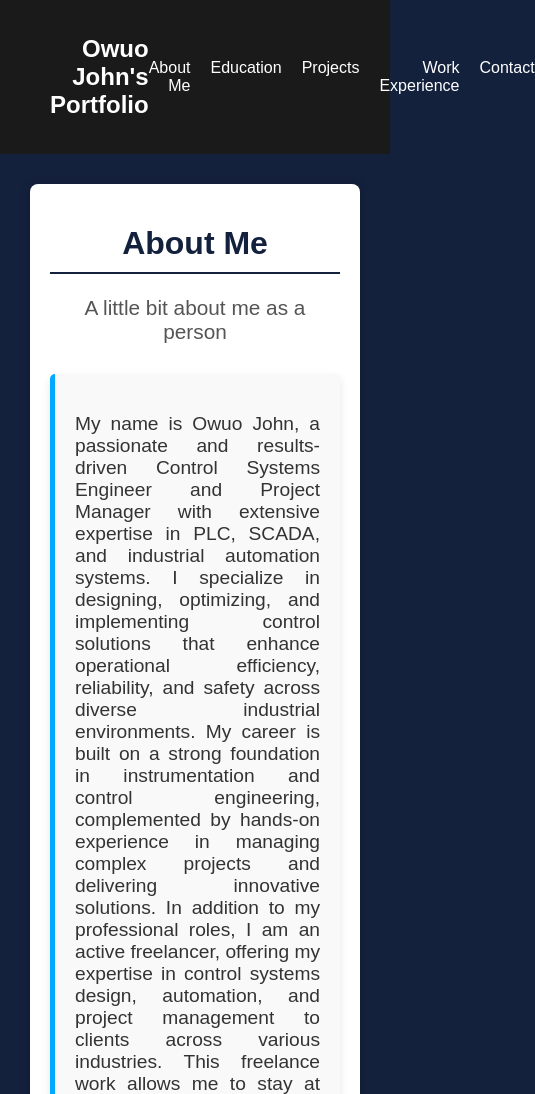
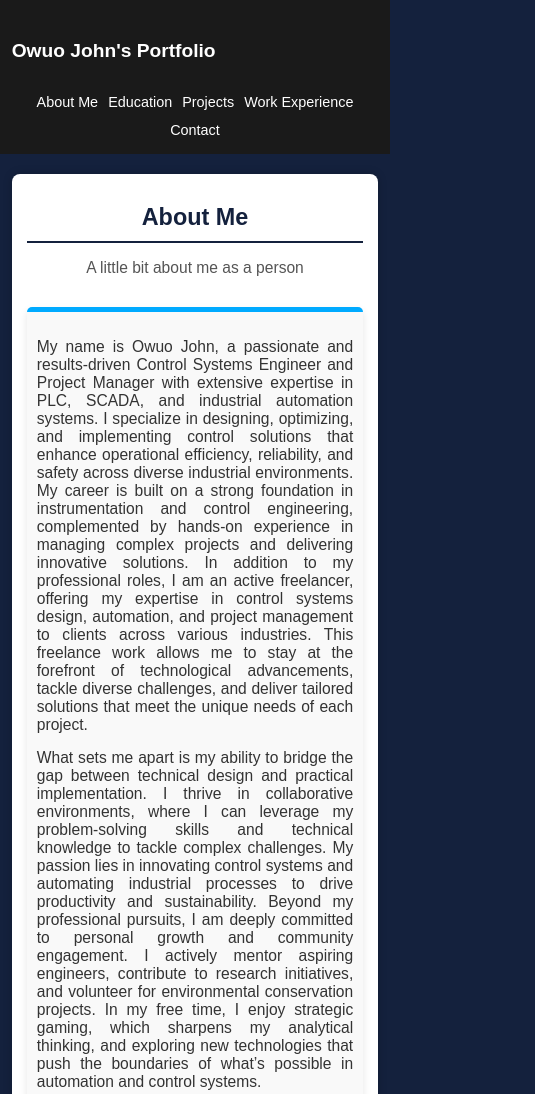
Before and after one commit to Owuo1/my-website, a plain HTML site: page docs/pages/about.html in a window 390 px wide. Shown: the top 1094 px of the page, 535 px wide, since content can reach past the window. Drawn offline with Linux system fonts and the light colour scheme.

Commit message:
Update about.css

```diff
--- a/docs/assets/styles/pages/about.css
+++ b/docs/assets/styles/pages/about.css
@@ -13,13 +13,15 @@ body {
     display: flex;
     justify-content: space-between;
     align-items: center;
-    padding: 15px 50px;
+    padding: 15px 5%; /* Use percentage for responsive padding */
     background-color: #1a1a1a;
+    flex-wrap: wrap; /* Allow header items to wrap on smaller screens */
 }
 
+/* Logo */
 .logo a {
     color: #ffffff;
-    font-size: 1.5rem;
+    font-size: clamp(1.2rem, 4vw, 1.5rem); /* Responsive font size */
     text-decoration: none;
 }
 
@@ -27,9 +29,10 @@ body {
 nav ul {
     list-style: none;
     display: flex;
-    gap: 20px;
+    gap: clamp(10px, 2vw, 20px); /* Responsive gap */
     margin: 0;
     padding: 0;
+    flex-wrap: wrap; /* Allow nav items to wrap */
 }
 
 nav ul li {
@@ -39,7 +42,7 @@ body {
 nav ul li a {
     color: #ffffff;
     text-decoration: none;
-    font-size: 1rem;
+    font-size: clamp(0.9rem, 3vw, 1rem); /* Responsive font size */
     transition: 0.3s;
 }
 
@@ -49,7 +52,7 @@ body {
 
 /* General Styling */
 main {
-      padding: 30px;
+    padding: 30px 5%; /* Responsive padding */
     text-align: left; /* Ensures proper readability */
 }
 
@@ -68,20 +71,17 @@ body {
 /* Title */
 h1 {
     text-align: center;
-    font-size: 2rem;
+    font-size: clamp(1.5rem, 5vw, 2rem); /* Responsive font size */
     color: #14213d;
     border-bottom: 2px solid #14213d;
     padding-bottom: 10px;
-
 }
-
 
 /* Subtitle */
 .subtitle {
     text-align: center;
-      font-size: 1.3rem;
+    font-size: clamp(1rem, 3.5vw, 1.3rem); /* Responsive font size */
     color: #555;
-
 }
 
 /* About Section Layout */
@@ -91,10 +91,10 @@ body {
     align-items: center;
     text-align: center;
     margin-top: 30px;
-      padding: 20px;
+    padding: 20px 5%; /* Responsive padding */
     border-left: 5px solid #00aaff;
     background-color: #f9f9f9;
-      font-size: 1.2rem;
+    font-size: clamp(1rem, 3vw, 1.2rem); /* Responsive font size */
     border-radius: 5px;
     box-shadow: 0 4px 8px rgba(0, 0, 0, 0.1);
 }
@@ -103,31 +103,98 @@ body {
 .about-content {
     max-width: 700px;
     text-align: justify;
+    width: 100%; /* Ensure full width on smaller screens */
 }
-
 
 /* Footer */
 footer {
     text-align: center;
     margin-top: 30px;
-      padding: 10px;
+    padding: 10px 5%; /* Responsive padding */
     background-color: #BDC3C7;
 }
 
+/* Social Icons */
 .social-icons {
     margin-top: 10px;
+    display: flex;
+    justify-content: center;
+    gap: clamp(8px, 2vw, 10px); /* Responsive gap */
 }
 
 .social-icons a {
-      margin: 0 10px;
+    margin: 0;
 }
 
 .social-icons img {
-      width: 24px;
-      height: 24px;
+    width: clamp(20px, 6vw, 24px); /* Responsive icon size */
+    height: clamp(20px, 6vw, 24px);
     transition: 0.3s;
 }
 
 .social-icons img:hover {
     opacity: 0.7;
 }
+
+/* Media Queries for Responsive Design */
+
+/* Tablets and smaller screens (max-width: 768px) */
+@media (max-width: 768px) {
+    header {
+        flex-direction: column;
+        align-items: flex-start;
+        padding: 15px 3%;
+    }
+
+    nav ul {
+        margin-top: 10px;
+        justify-content: center; /* Center nav items */
+    }
+
+    .container {
+        padding: 15px;
+    }
+
+    .about-section {
+        padding: 15px 3%;
+        border-left: none; /* Remove border for better mobile appearance */
+        border-top: 5px solid #00aaff; /* Replace with top border */
+    }
+
+    .about-content {
+        max-width: 100%; /* Full width on smaller screens */
+    }
+}
+
+/* Mobile screens (max-width: 480px) */
+@media (max-width: 480px) {
+    .logo a {
+        font-size: clamp(1rem, 5vw, 1.2rem);
+    }
+
+    nav ul li a {
+        font-size: clamp(0.8rem, 4vw, 0.9rem);
+    }
+
+    main {
+        padding: 20px 3%;
+    }
+
+    h1 {
+        font-size: clamp(1.2rem, 6vw, 1.5rem);
+    }
+
+    .subtitle {
+        font-size: clamp(0.9rem, 4vw, 1rem);
+    }
+
+    .about-section {
+        font-size: clamp(0.9rem, 4vw, 1rem);
+        padding: 10px 3%;
+    }
+
+    .social-icons img {
+        width: clamp(16px, 5vw, 20px);
+        height: clamp(16px, 5vw, 20px);
+    }
+}
```
Lines whose indentation alone changed are shown as unchanged.
